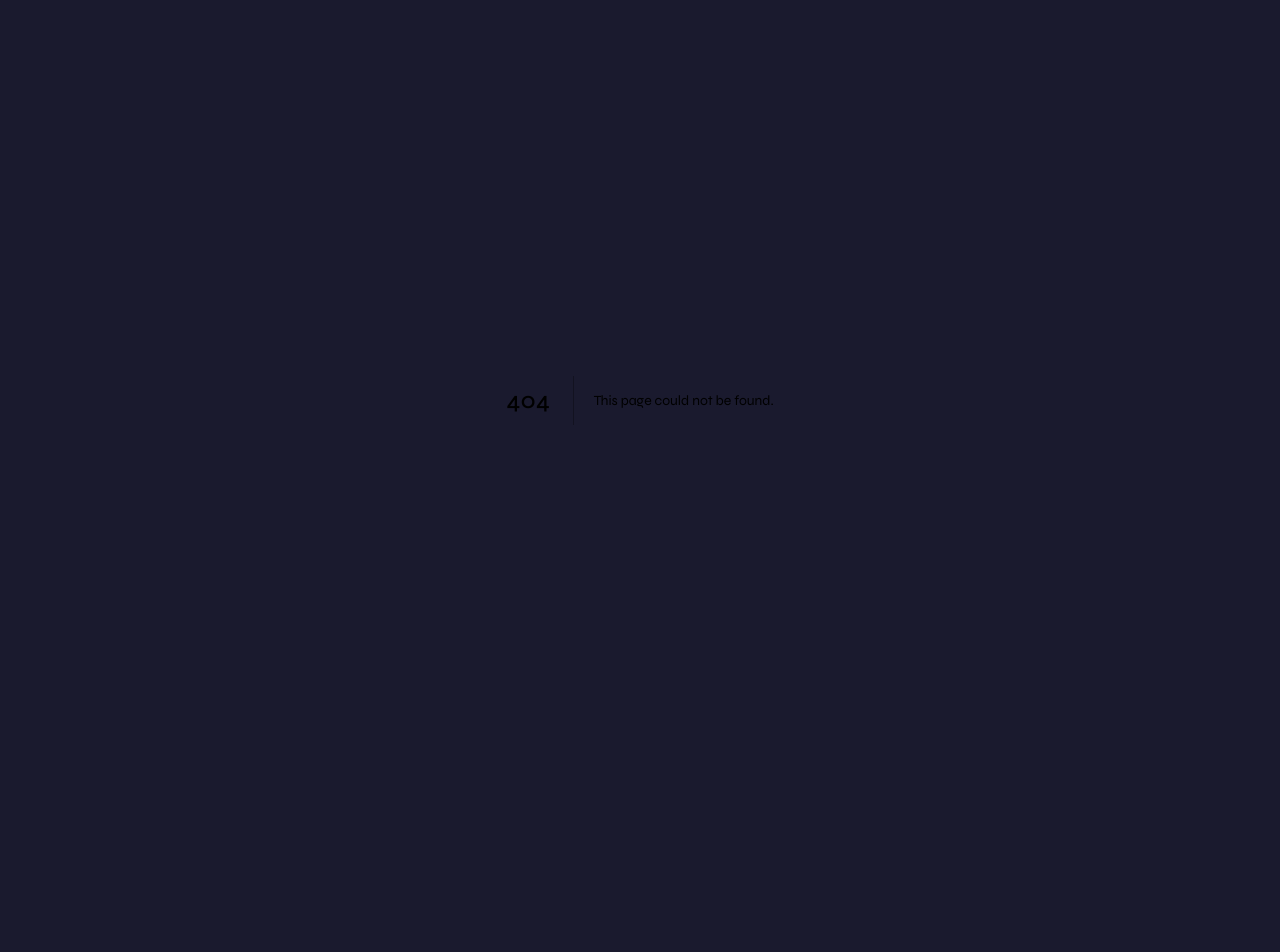
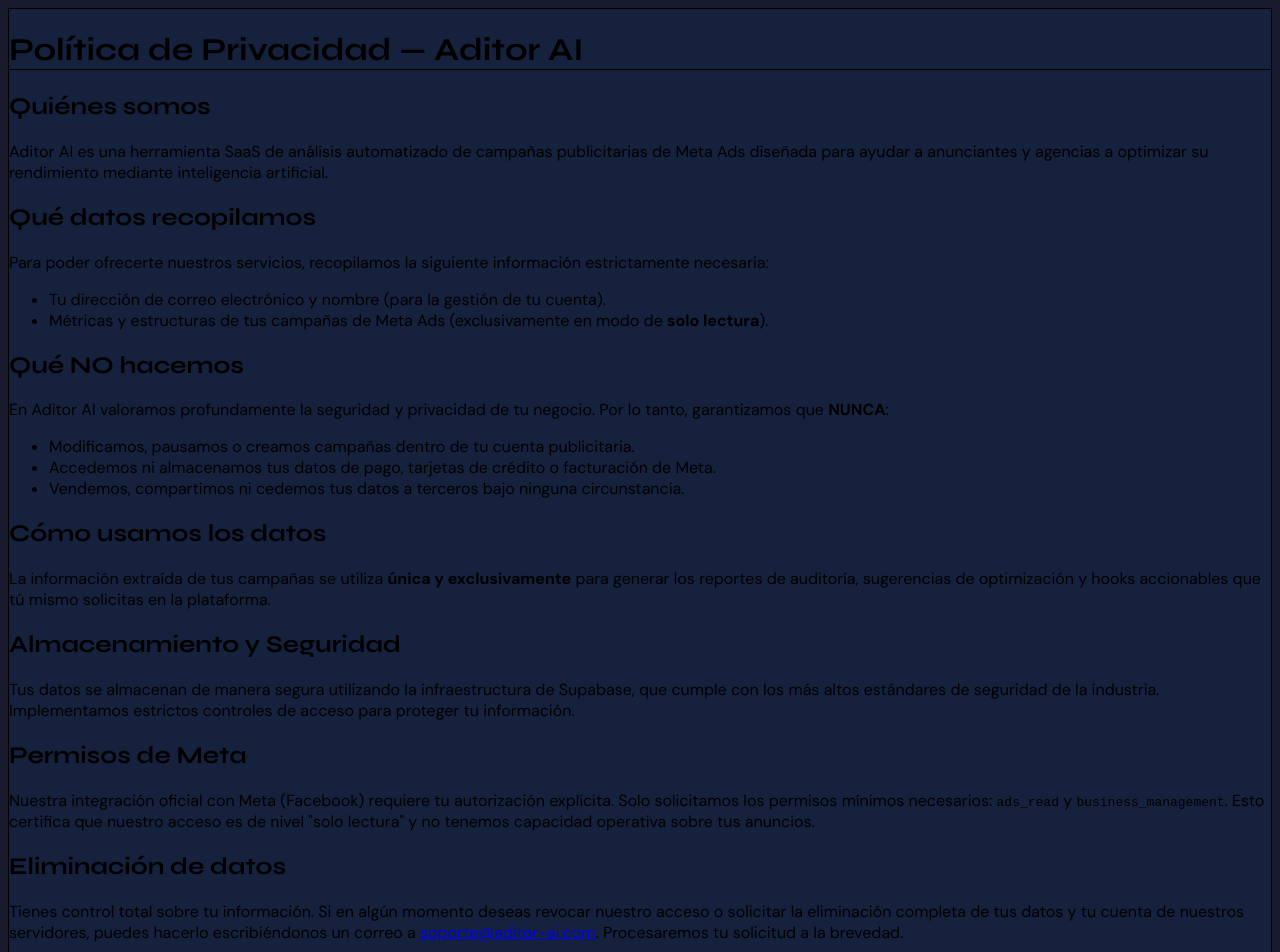
Before and after one commit to Jairvaguas/aditor-ai, a Next.js app: page /privacidad in a window 1280 px wide. Before the commit this address had no page. Shown: the top 952 px of the page. Before the commit the page ends 800 px from the top, so only its background shows below. Built offline with nearby package versions, Linux system fonts and the light colour scheme.

Commit message:
feat: add privacy policy page

```diff
--- /dev/null
+++ b/src/app/privacidad/page.tsx
@@ -0,0 +1,77 @@
+export default function PrivacyPolicy() {
+    return (
+        <div className="min-h-screen bg-[#1A1A2E] text-gray-200 py-16 px-4 sm:px-6 lg:px-8">
+            <div className="max-w-3xl mx-auto bg-[#16213E] rounded-2xl shadow-xl overflow-hidden p-8 sm:p-12 border border-blue-900/30">
+                <h1 className="text-3xl font-extrabold text-white mb-8 border-b border-blue-800 pb-4">
+                    Política de Privacidad — Aditor AI
+                </h1>
+
+                <div className="space-y-8 text-base leading-relaxed">
+                    <section>
+                        <h2 className="text-xl font-bold text-blue-400 mb-3">Quiénes somos</h2>
+                        <p>
+                            Aditor AI es una herramienta SaaS de análisis automatizado de campañas publicitarias de Meta Ads diseñada para ayudar a anunciantes y agencias a optimizar su rendimiento mediante inteligencia artificial.
+                        </p>
+                    </section>
+
+                    <section>
+                        <h2 className="text-xl font-bold text-blue-400 mb-3">Qué datos recopilamos</h2>
+                        <p>
+                            Para poder ofrecerte nuestros servicios, recopilamos la siguiente información estrictamente necesaria:
+                        </p>
+                        <ul className="list-disc pl-5 mt-2 space-y-1 text-gray-300">
+                            <li>Tu dirección de correo electrónico y nombre (para la gestión de tu cuenta).</li>
+                            <li>Métricas y estructuras de tus campañas de Meta Ads (exclusivamente en modo de <strong>solo lectura</strong>).</li>
+                        </ul>
+                    </section>
+
+                    <section>
+                        <h2 className="text-xl font-bold text-blue-400 mb-3">Qué NO hacemos</h2>
+                        <p>En Aditor AI valoramos profundamente la seguridad y privacidad de tu negocio. Por lo tanto, garantizamos que <strong>NUNCA</strong>:</p>
+                        <ul className="list-disc pl-5 mt-2 space-y-1 text-gray-300">
+                            <li>Modificamos, pausamos o creamos campañas dentro de tu cuenta publicitaria.</li>
+                            <li>Accedemos ni almacenamos tus datos de pago, tarjetas de crédito o facturación de Meta.</li>
+                            <li>Vendemos, compartimos ni cedemos tus datos a terceros bajo ninguna circunstancia.</li>
+                        </ul>
+                    </section>
+
+                    <section>
+                        <h2 className="text-xl font-bold text-blue-400 mb-3">Cómo usamos los datos</h2>
+                        <p>
+                            La información extraída de tus campañas se utiliza <strong>única y exclusivamente</strong> para generar los reportes de auditoría, sugerencias de optimización y hooks accionables que tú mismo solicitas en la plataforma.
+                        </p>
+                    </section>
+
+                    <section>
+                        <h2 className="text-xl font-bold text-blue-400 mb-3">Almacenamiento y Seguridad</h2>
+                        <p>
+                            Tus datos se almacenan de manera segura utilizando la infraestructura de Supabase, que cumple con los más altos estándares de seguridad de la industria. Implementamos estrictos controles de acceso para proteger tu información.
+                        </p>
+                    </section>
+
+                    <section>
+                        <h2 className="text-xl font-bold text-blue-400 mb-3">Permisos de Meta</h2>
+                        <p>
+                            Nuestra integración oficial con Meta (Facebook) requiere tu autorización explícita. Solo solicitamos los permisos mínimos necesarios: <code>ads_read</code> y <code>business_management</code>. Esto certifica que nuestro acceso es de nivel "solo lectura" y no tenemos capacidad operativa sobre tus anuncios.
+                        </p>
+                    </section>
+
+                    <section>
+                        <h2 className="text-xl font-bold text-blue-400 mb-3">Eliminación de datos</h2>
+                        <p>
+                            Tienes control total sobre tu información. Si en algún momento deseas revocar nuestro acceso o solicitar la eliminación completa de tus datos y tu cuenta de nuestros servidores, puedes hacerlo escribiéndonos un correo a <a href="mailto:soporte@aditor-ai.com" className="text-blue-400 hover:text-blue-300 font-medium underline">soporte@aditor-ai.com</a>. Procesaremos tu solicitud a la brevedad.
+                        </p>
+                    </section>
+
+                    <section className="pt-6 mt-6 border-t border-blue-800/50">
+                        <h2 className="text-lg font-bold text-white mb-2">Contacto</h2>
+                        <p>
+                            Si tienes alguna duda sobre esta política o el tratamiento de tus datos, contáctanos en: <br />
+                            <a href="mailto:soporte@aditor-ai.com" className="text-blue-400 hover:text-blue-300 font-medium bg-blue-900/20 px-2 py-1 rounded inline-block mt-2">soporte@aditor-ai.com</a>
+                        </p>
+                    </section>
+                </div>
+            </div>
+        </div>
+    );
+}
--- a/src/middleware.ts
+++ b/src/middleware.ts
@@ -7,6 +7,7 @@ const isPublicRoute = createRouteMatcher([
   '/teaser(.*)',
   '/registro(.*)',
   '/subscribe(.*)',
+  '/privacidad(.*)',
   '/api/meta/callback(.*)',
   '/api/payments/create-subscription(.*)',
   '/api/payments/webhook(.*)',
```
